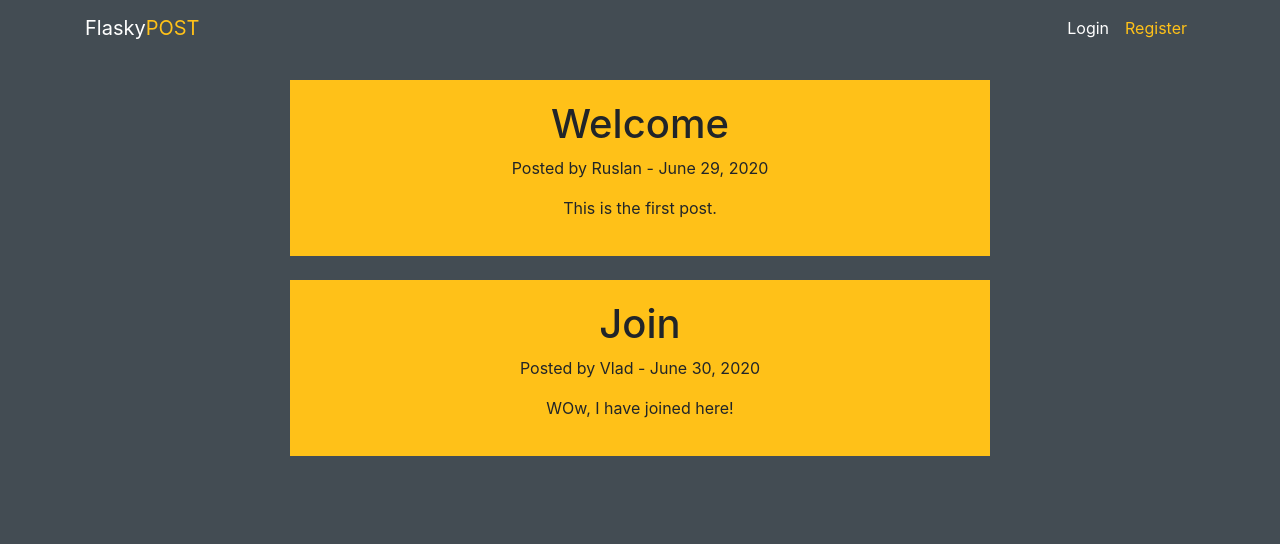
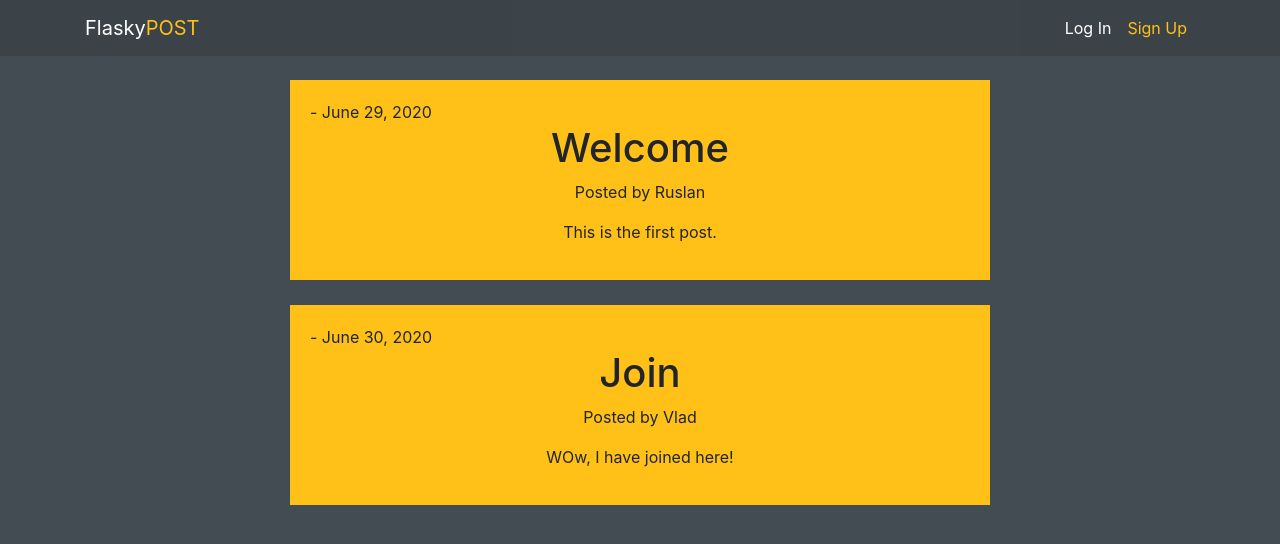
Before and after one commit to RuslanPr0g/FlaskyPOST, a Flask app: page / in a window 1280 px wide. Shown: the top 544 px of the page. Run offline with Flask 2, Linux system fonts and the light colour scheme; some libraries are stand-ins or nearby versions.

Commit message:
new styles

```diff
--- a/app.py
+++ b/app.py
@@ -1,4 +1,4 @@
-from flask import Flask, render_template
+from flask import Flask, render_template, url_for
 from datetime import datetime
 
 app = Flask(__name__)
--- a/static/css/main.css
+++ b/static/css/main.css
@@ -7,3 +7,7 @@ body {
 header {
   margin-bottom: 80px;
 }
+
+nav {
+  background-color: rgba(55, 62, 68, 0.6);
+}
--- a/templates/base.html
+++ b/templates/base.html
@@ -23,8 +23,8 @@
             </div>
             <!-- Navbar Right Side -->
             <div class="navbar-nav">
-              <a class="nav-item nav-link" href="/login" style="color: #FFF;">Login</a>
-              <a class="nav-item nav-link" href="/register" style="color: #FFC118;">Register</a>
+              <a class="nav-item nav-link" href="/login" style="color: #FFF;">Log In</a>
+              <a class="nav-item nav-link" href="/register" style="color: #FFC118;">Sign Up</a>
             </div>
           </div>
         </div>
--- a/templates/index.html
+++ b/templates/index.html
@@ -3,11 +3,16 @@
 {% endblock %}
 {% block body %}
 {% for post in posts %}
-<div class="posts d-flex flex-column justify-content-between" style="background-color: #FFC118; padding: 20px; width: 700px; margin: auto;">
-    <h1 style="text-align: center;">{{ post.title }}</h1>
-    <p style="text-align: center;">Posted by {{ post.author }} - {{ post.date_posted }}</p>
-    <p style="text-align: center;">{{ post.content }}</p>
+<div class="posts d-flex flex-column justify-content-between" style="background-color: #FFC118; padding: 20px; width: 700px; margin: auto; margin-bottom: 25px;">
+    <div class="post-header">
+       - {{ post.date_posted }}
+    </div>
+
+    <div class="post-content">
+        <h1 style="text-align: center;">{{ post.title }}</h1>
+        <p style="text-align: center;">Posted by {{ post.author }}</p>
+        <p style="text-align: center;">{{ post.content }}</p>
+    </div>
 </div>
-<br>
 {% endfor %}
 {% endblock %}
```
